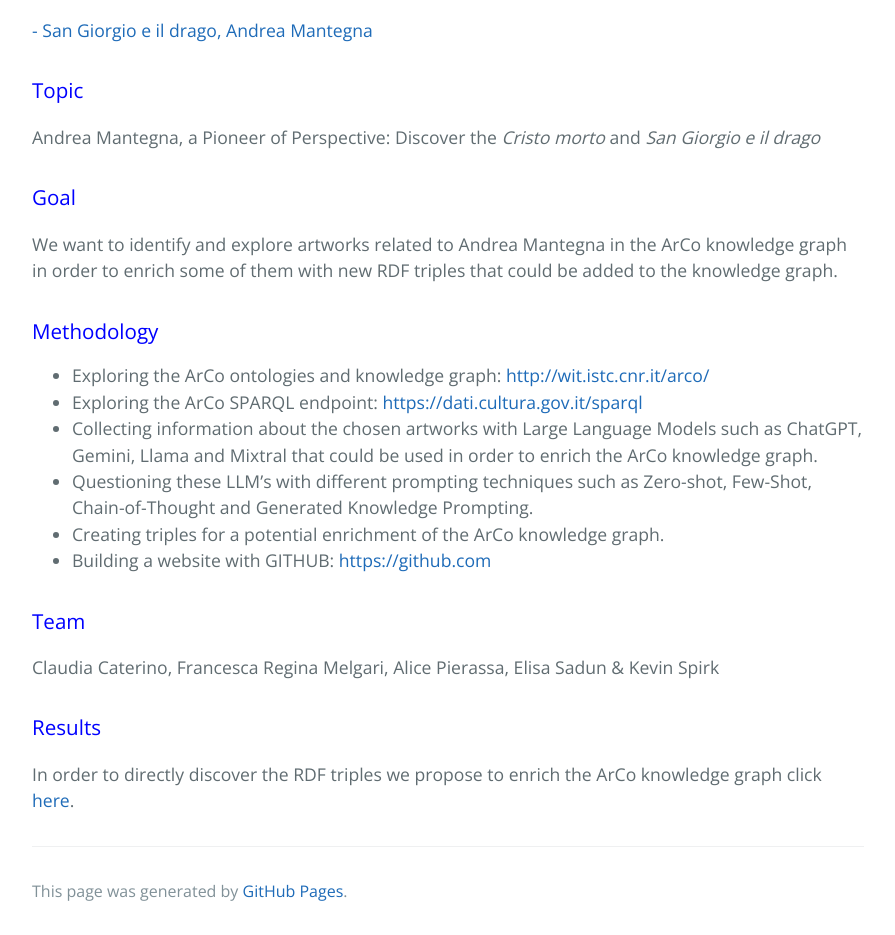
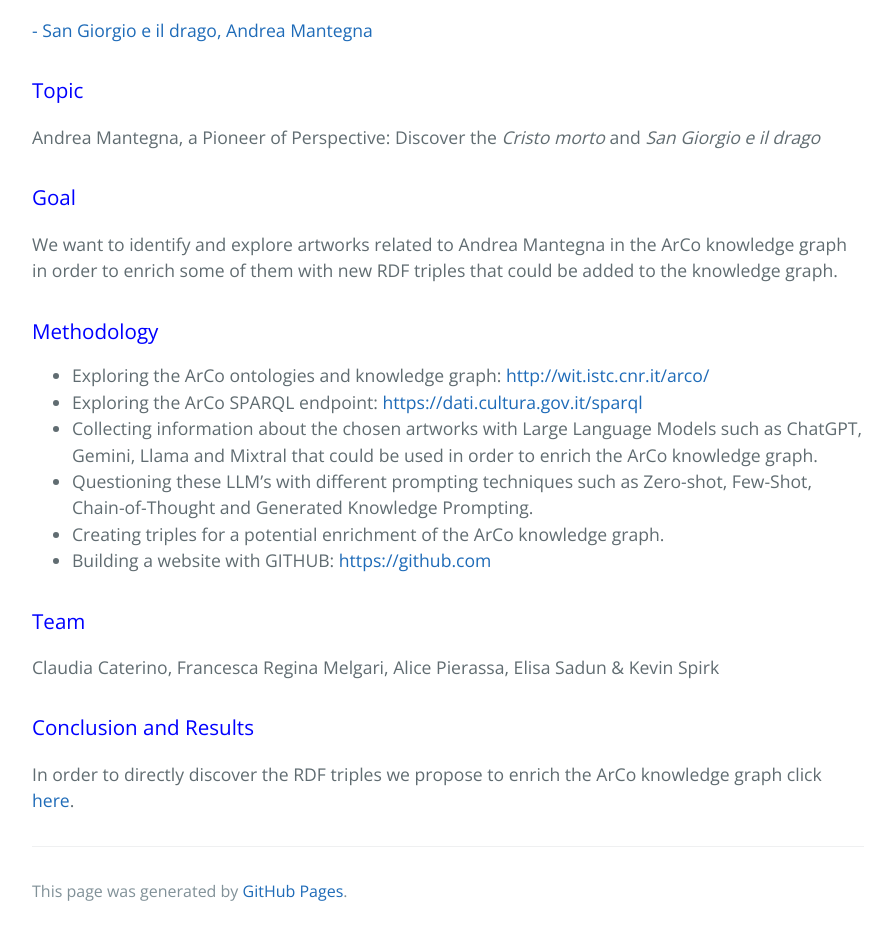
Before and after one commit to KevinITS-site/KevinITS-site.github.io, a Jekyll site: the page built from index.md, in a window 1280 px wide. Shown: the part 1132-2067 px from the top of the page, without its empty margins (192-1087 px from the left). Built offline with Jekyll 4.4.1, drawn with Linux system fonts in a browser that asks for light colours.

Commit message:
Update index.md

```diff
--- a/index.md
+++ b/index.md
@@ -40,7 +40,7 @@
 
 Claudia Caterino, Francesca Regina Melgari, Alice Pierassa, Elisa Sadun & Kevin Spirk
 
-<h3 style="color: blue;">Results</h3>
+<h3 style="color: blue;">Conclusion and Results</h3>
 
 In order to directly discover the RDF triples we propose to enrich the ArCo knowledge graph click [here](triples.md).
 
```
